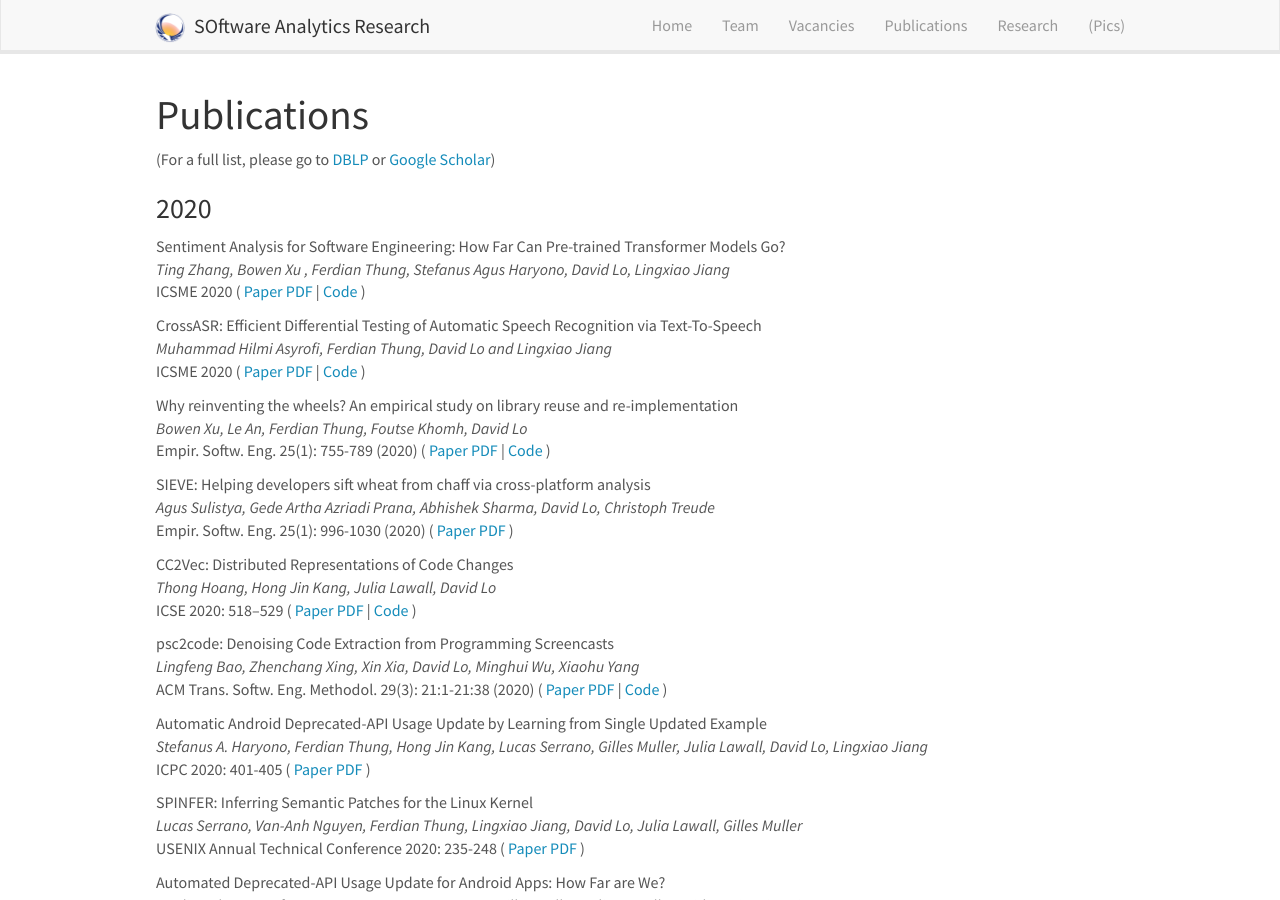
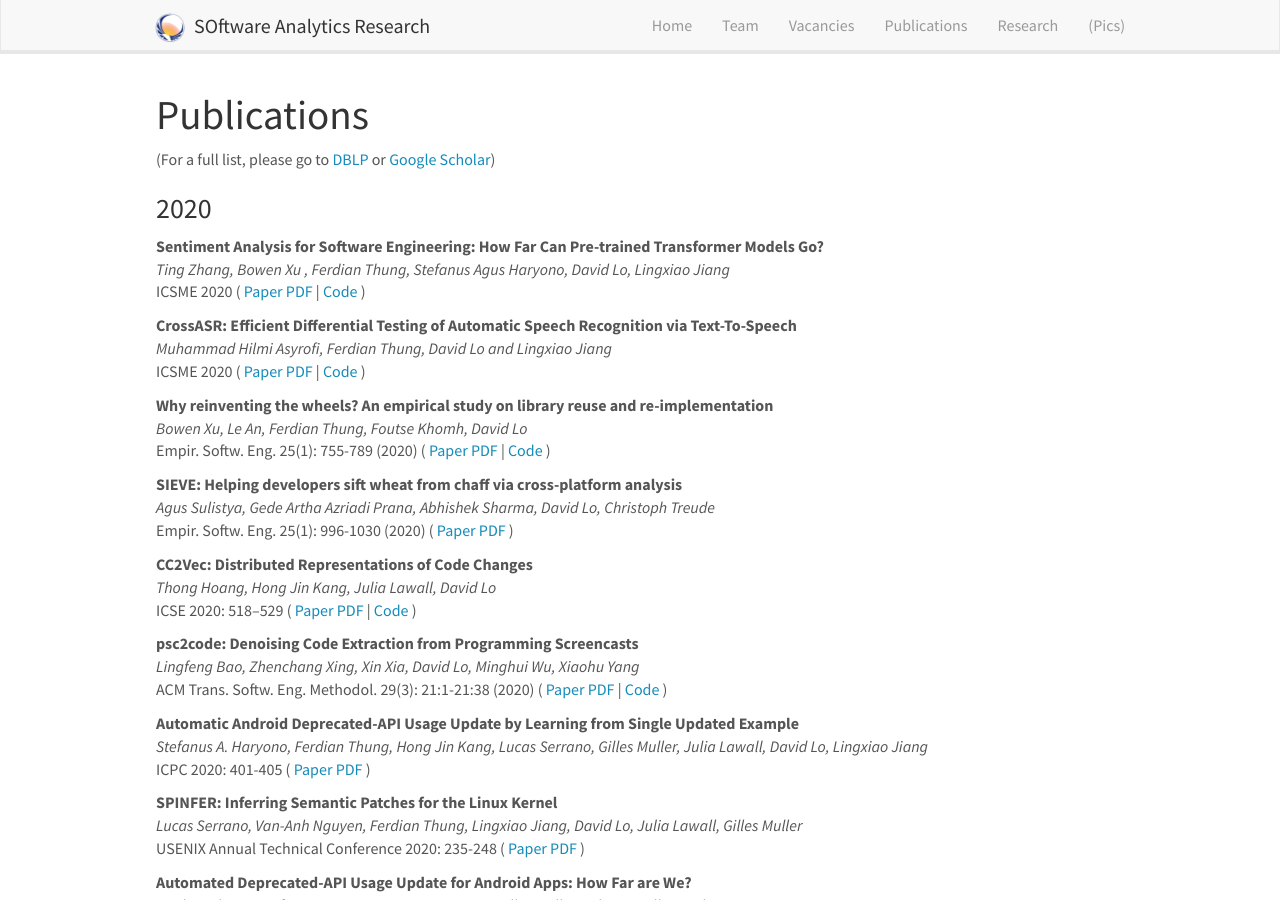
Before and after one commit to soarsmu/soarsmu.github.io, a Jekyll site: the page built from _pages/publications.md, in a window 1280 px wide and 900 px high. Built offline with Jekyll 4.4.1, drawn with Linux system fonts in a browser that asks for light colours; nearby versions of some CDN libraries.

Commit message:
style(publications): bold the research titles

```diff
--- a/_pages/publications.md
+++ b/_pages/publications.md
@@ -60,7 +60,7 @@ permalink: /publications/
 
 {% for publi in site.data.publist_2020 %}
 
-  {{ publi.title }} <br/>
+  **{{ publi.title }}** <br/>
   <em>{{ publi.authors }} </em><br/>
   {{ publi.publisher }} ({% if publi.pdf %} <a href="/papers/2020/{{ publi.pdf }}" target="_blank">Paper PDF</a> {% endif %} {% if publi.bib %} | <a href="{{ publi.bib }}" target="_blank">BIB</a> {% endif %} {% if publi.code %} | <a href="{{ publi.code }}" target="_blank">Code</a> {% endif %} )
 
@@ -70,7 +70,7 @@ permalink: /publications/
 
 {% for publi in site.data.publist_2019 %}
 
-  {{ publi.title }} <br/>
+  **{{ publi.title }}** <br/>
   <em>{{ publi.authors }} </em><br/>
   {{ publi.publisher }} ( {% if publi.pdf %} <a href="/papers/2019/{{ publi.pdf }}" target="_blank">Paper PDF</a> {% endif %} {% if publi.bib %} | <a href="{{ publi.bib }}" target="_blank">BIB</a> {% endif %} {% if publi.code %} | <a href="{{ publi.code }}" target="_blank">Code</a> {% endif %} )
 
@@ -80,7 +80,7 @@ permalink: /publications/
 
 {% for publi in site.data.publist_2018 %}
 
-  {{ publi.title }} <br/>
+  **{{ publi.title }}** <br/>
   <em>{{ publi.authors }} </em><br/>
   {{ publi.publisher }} ( {% if publi.pdf %} <a href="/papers/2018/{{ publi.pdf }}" target="_blank">Paper PDF</a> {% endif %} {% if publi.bib %} | <a href="{{ publi.bib }}" target="_blank">BIB</a> {% endif %} {% if publi.code %} | <a href="{{ publi.code }}" target="_blank">Code</a> {% endif %} )
 
```
Also changed, not shown: other parts of _pages/publications.md (+1 -1 lines), 1 other file.
